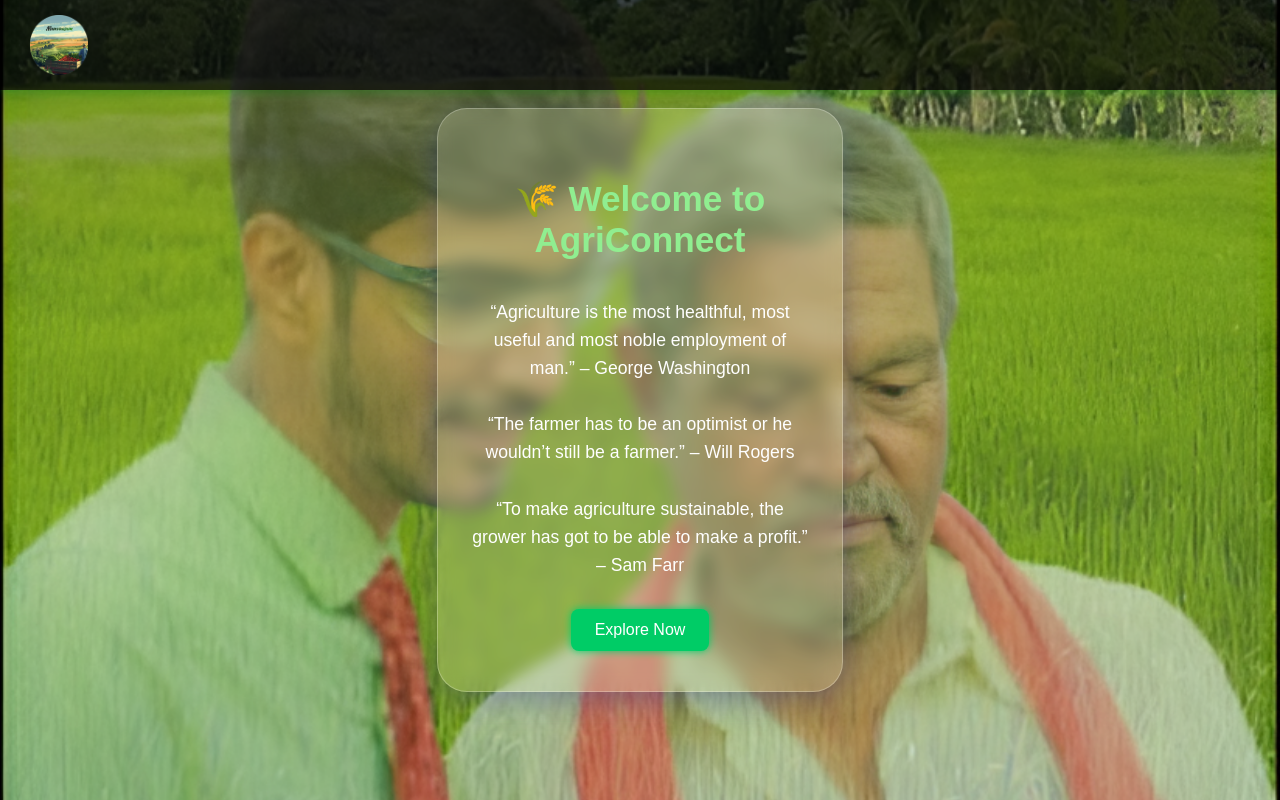
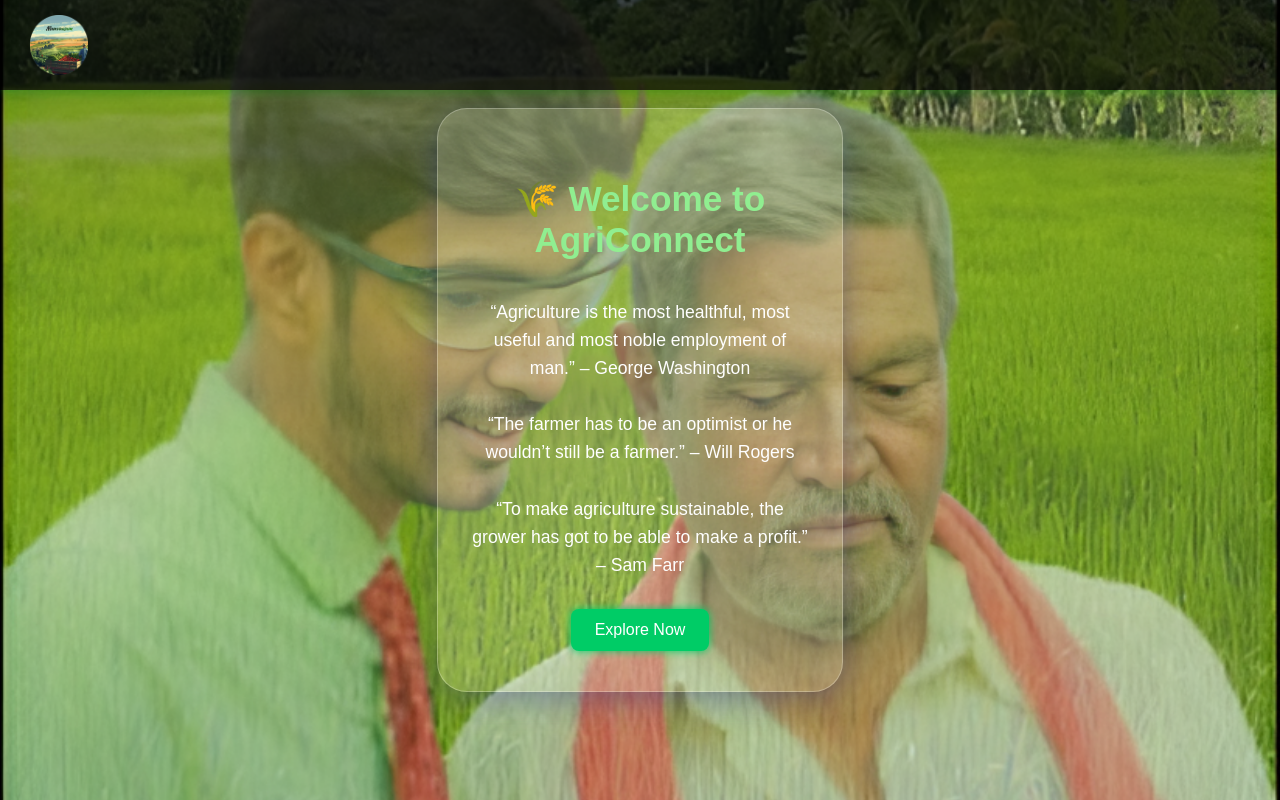
Before and after one commit to Divyadharshana5/Agri-website, a React (Vite) app: page / in a window 1280 px wide. Built offline with nearby package versions, Linux system fonts and the light colour scheme.

Commit message:
Remove redundant backdrop-filter properties from Home, Language, and Login CSS files to streamline styles.

```diff
--- a/src/components/Home/Home.css
+++ b/src/components/Home/Home.css
@@ -23,8 +23,7 @@ body {
   background: rgba(255, 255, 255, 0.08);
   border-radius: 16px;
   box-shadow: 0 8px 32px rgba(0, 0, 0, 0.37);
-  -webkit-backdrop-filter: blur(14px);
-  backdrop-filter: blur(14px);
+
   border: 1px solid rgba(255, 255, 255, 0.2);
   padding: 40px 30px;
   color: #fff;
--- a/src/components/Language/Language.css
+++ b/src/components/Language/Language.css
@@ -14,8 +14,7 @@
   background: rgba(255, 255, 255, 0.18);
   border-radius: 16px;
   box-shadow: 0 8px 32px 0 rgba(31, 38, 135, 0.37);
-  backdrop-filter: blur(8px);
-  -webkit-backdrop-filter: blur(8px);
+
   border: 1.5px solid rgba(255, 255, 255, 0.25);
   min-width: 200px;
   overflow: hidden;
--- a/src/components/Login/Login.css
+++ b/src/components/Login/Login.css
@@ -14,8 +14,7 @@
   background: rgba(255, 255, 255, 0.18);
   border-radius: 30px;
   box-shadow: 0 8px 32px 0 rgba(31, 38, 135, 0.37);
-  backdrop-filter: blur(8px);
-  -webkit-backdrop-filter: blur(8px);
+
   border: 1.5px solid rgba(255, 255, 255, 0.25);
   padding: 2.5rem 2rem;
   width: 340px;
```
